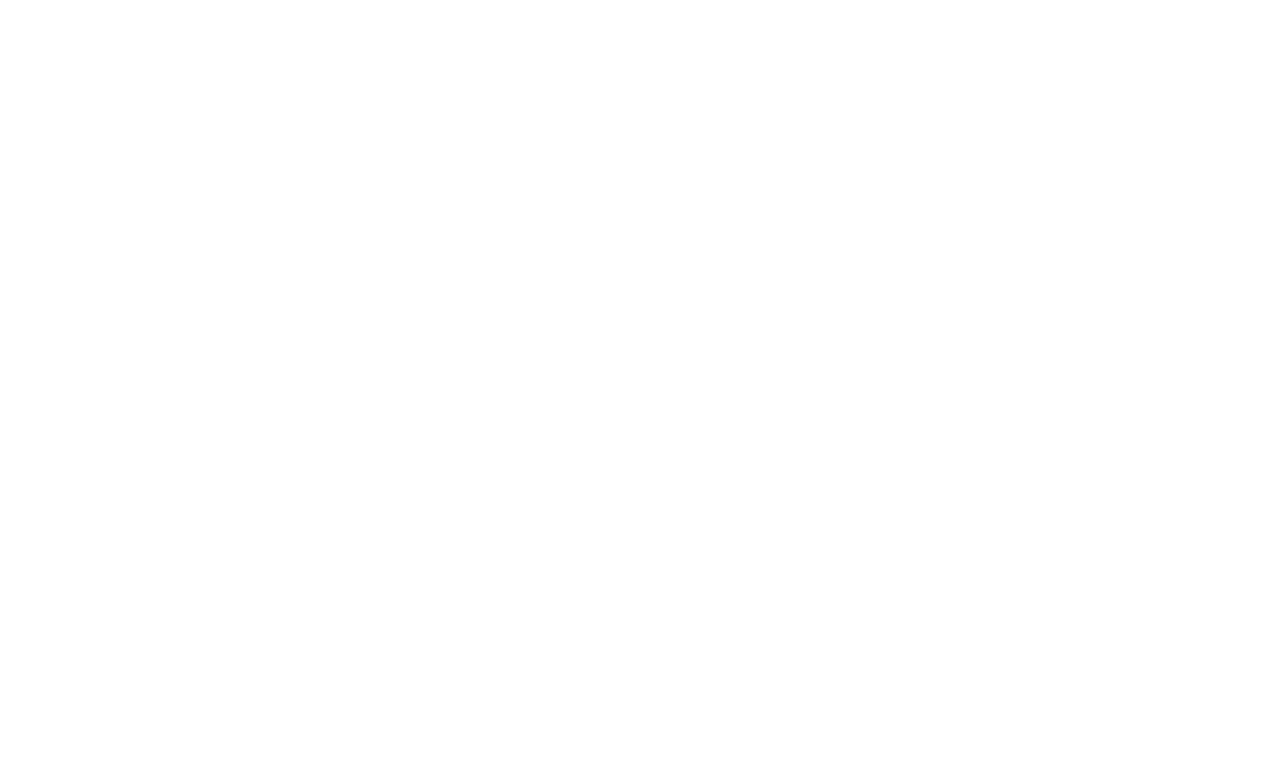
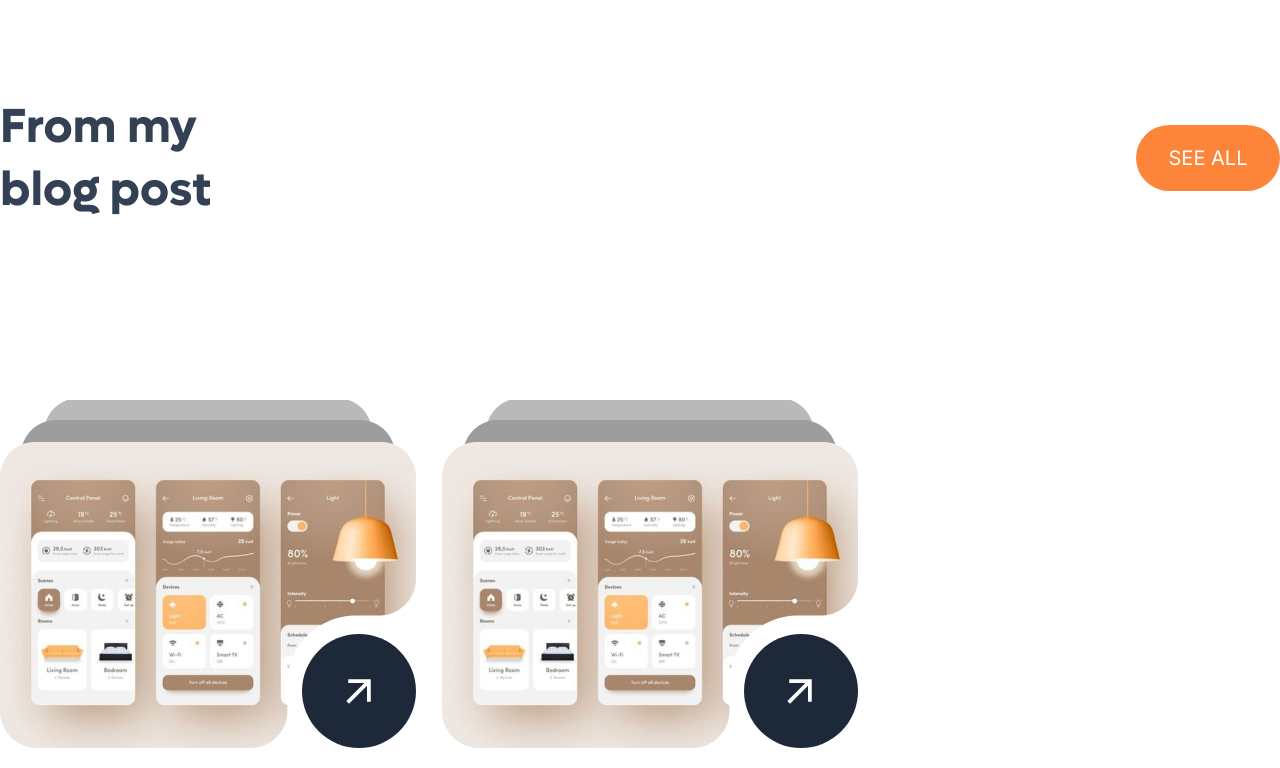
Before and after one commit to Muhammad-Zuhaib13/portfolio-next, a Next.js app: page /home in a window 1280 px wide. Shown: the part 4292-5060 px from the top of the page. Before the commit the page ends 4290 px from the top, so only its background shows below. Built offline with nearby package versions, Linux system fonts and the light colour scheme.

Commit message:
my blogs section

```diff
--- /dev/null
+++ b/src/app/components/myblogs/MyBlogs.tsx
@@ -0,0 +1,87 @@
+import React from "react";
+import ScreenContainer from "../ScreenContainer";
+import ArrowOutwardIcon from "@mui/icons-material/ArrowOutward";
+import { Image } from "react-bootstrap";
+const MyBlogs = () => {
+  const myServicesData = [
+    {
+      id: 1,
+      title: "Web Designing",
+      description:
+        "Lorem ipsum dolor sit amet, consectetur adipiscing elit. Duis lacus nunc, posuere in justo vulputate, bibendum sodales",
+      image: "/assets/images/services-card-new.png",
+      link: "/",
+    },
+    {
+      id: 2,
+      title: "SPA Web Designing",
+      description:
+        "Lorem ipsum dolor sit amet, consectetur adipiscing elit. Duis lacus nunc, posuere in justo vulputate, bibendum sodales",
+      image: "/assets/images/services-card-new.png",
+      link: "/",
+    },
+    {
+      id: 3,
+      title: "SEO Optimization",
+      description:
+        "Lorem ipsum dolor sit amet, consectetur adipiscing elit. Duis lacus nunc, posuere in justo vulputate, bibendum sodales",
+      image: "/assets/images/services-card-new.png",
+      link: "/",
+    },
+    {
+      id: 4,
+      title: "UI/UX Design",
+      description:
+        "Lorem ipsum dolor sit amet, consectetur adipiscing elit. Duis lacus nunc, posuere in justo vulputate, bibendum sodales",
+      image: "/assets/images/services-card-new.png",
+      link: "/",
+    },
+  ];
+  return (
+    <section className="my-blogs-section">
+      <ScreenContainer>
+        <div className="flex flex-col my-[97px] gap-[47px]">
+          <div className="flex flex-row justify-between items-center">
+            <h2 className="font-lufgabold font-bold text-[48px] leading-[63px] text-[#344054]">
+              From my
+              <br /> blog post
+            </h2>
+            <div>
+              <button className="w-[144px] h-[66px] bg-[#FD853A] uppercase text-white text-[20px] leading-[26px] rounded-[60px]">
+                See All
+              </button>
+            </div>
+          </div>
+          <div className="my-blogs-cards flex flex-row flex-wrap gap-[25.5px]">
+            {myServicesData.map((data) => {
+              return (
+                <div className="services-card">
+                  <div className="w-full pt-[44px] pb-[23px] services-card-heading">
+                    <h3 className="text-[#ffffff] font-lufgamedium font-medium text-[32px] leading-[42px] px-[37px]">
+                      {data?.title}
+                    </h3>
+                  </div>
+                  <div className="services-card-mid"></div>
+                  <div className="services-card-img-link">
+                    <div className="w-full h-full relative">
+                      <Image
+                        src={data?.image}
+                        alt={data?.title}
+                        className="w-full h-full"
+                      />
+                      <button className="text-[#ffffff] bg-[#1D2939] p-[22px] w-[114px] h-[114px] rounded-full absolute bottom-0 right-0 my-services-btn">
+                        <ArrowOutwardIcon style={{ fontSize: "45px" }} />
+                      </button>
+                    </div>
+                  </div>
+                </div>
+              );
+            })}
+          </div>
+        </div>
+      </ScreenContainer>
+    </section>
+  );
+};
+
+export default MyBlogs;
--- a/src/app/components/myservices/MyServices.tsx
+++ b/src/app/components/myservices/MyServices.tsx
@@ -15,7 +15,7 @@ import "swiper/css/free-mode";
 import "swiper/css/navigation";
 import "swiper/css/pagination";
 import ArrowOutwardIcon from "@mui/icons-material/ArrowOutward";
-import { title } from "process";
+
 const MyServices = () => {
   const myServicesData = [
     {
--- a/src/app/home/page.tsx
+++ b/src/app/home/page.tsx
@@ -5,6 +5,7 @@ import MyWorkExperience from "../components/myworkexp/MyWorkExperience";
 import HireMe from "../components/hireme/HireMe";
 import LetsConnect from "../components/letsconnect/LetsConnect";
 import Marquee from "../components/marquee/Marquee";
+import MyBlogs from "../components/myblogs/MyBlogs";
 const home = () => {
   return (
     <>
@@ -14,6 +15,7 @@ const home = () => {
       <HireMe />
       <LetsConnect />
       <Marquee />
+      <MyBlogs />
     </>
   );
 };
```
